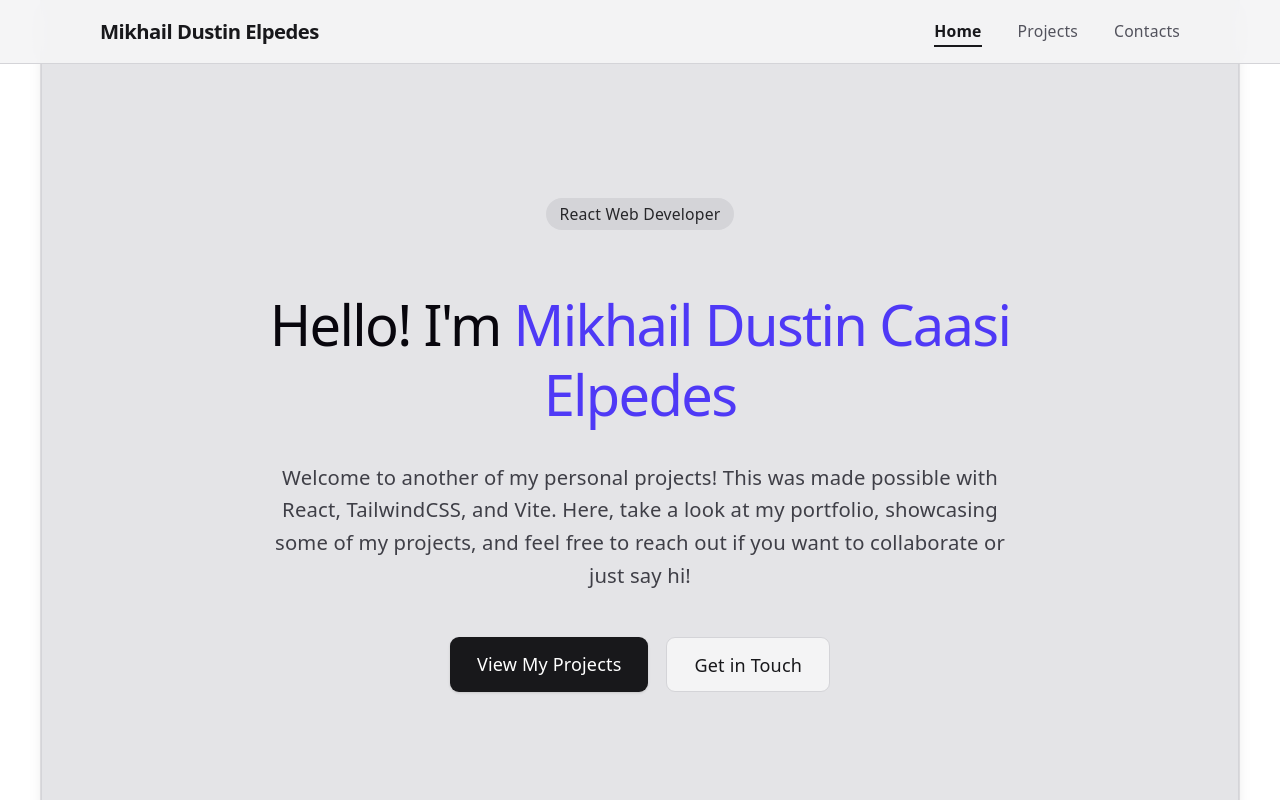
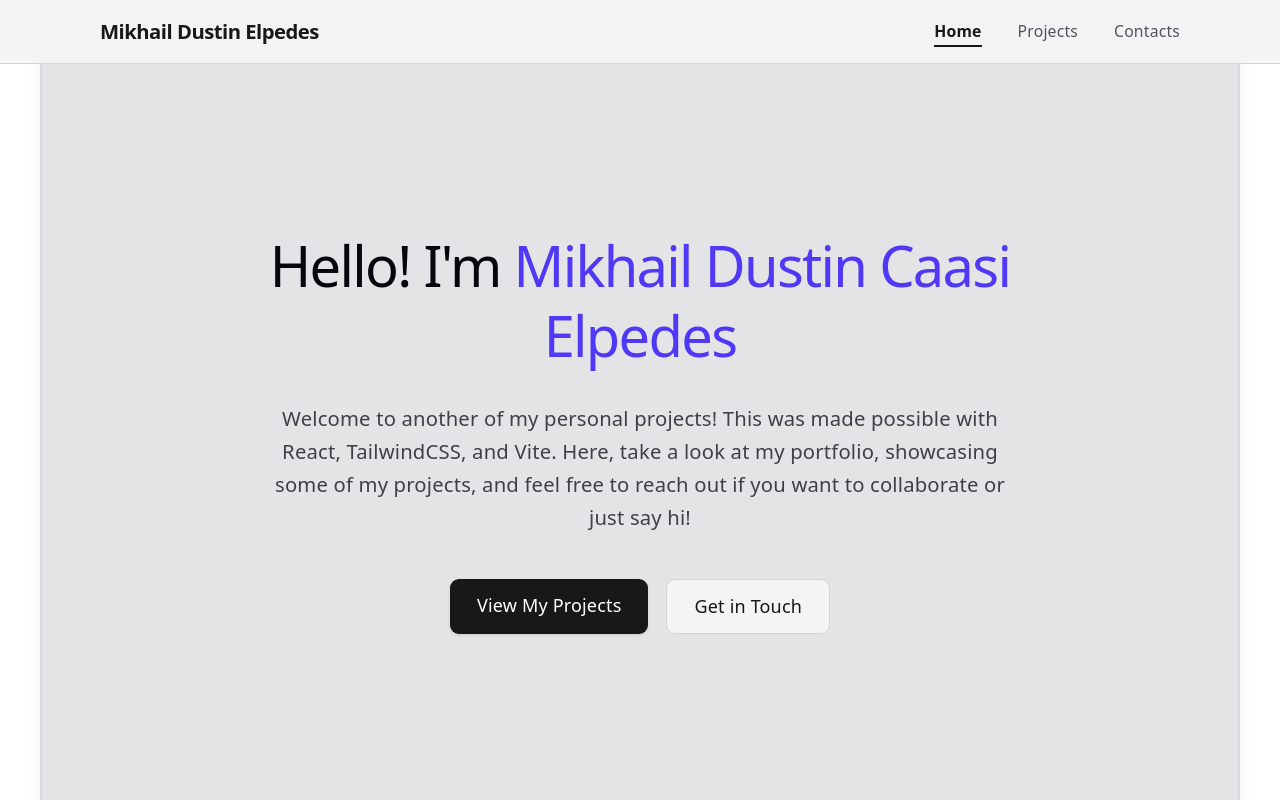
Before and after one commit to MikiBihon15/react-portfolio, a React (Vite) app: page / in a window 1280 px wide. Shown: the top 800 px of the page. Built offline with nearby package versions, Linux system fonts and the light colour scheme.

Commit message:
removed a header

```diff
--- a/src/components/about/about.jsx
+++ b/src/components/about/about.jsx
@@ -3,10 +3,6 @@ import React from 'react';
 export default function About() {
   return (
     <div id="hero" className="flex flex-col items-center justify-center text-center py-12 sm:py-16">
-      {/* Badge / Subheading */}
-      <span className="px-3 py-1 text-xs sm:text-sm font-medium bg-zinc-300 text-zinc-800 rounded-full mb-6">
-        React Web Developer
-      </span>
 
       {/* Main Hero Headline */}
       <h1 className="text-3xl sm:text-5xl font-extrabold text-zinc-900 tracking-tight max-w-3xl leading-tight mb-6">
```
